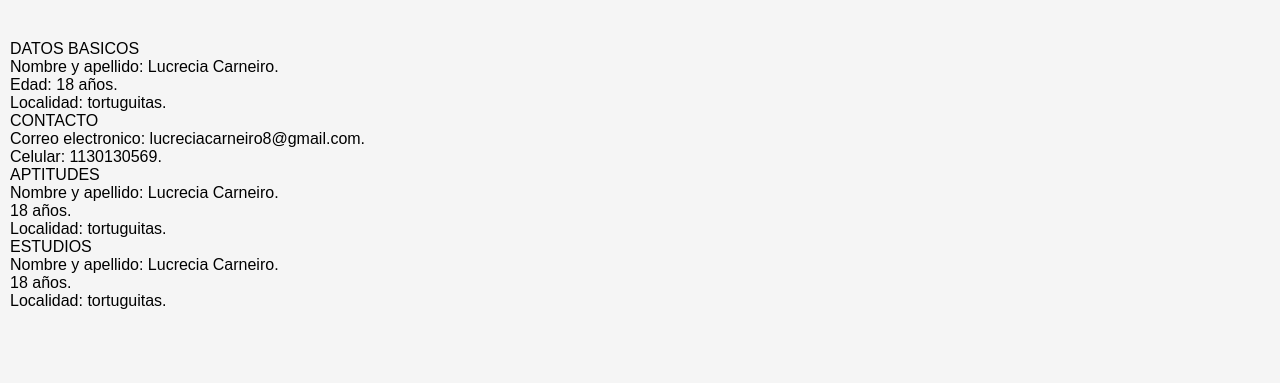
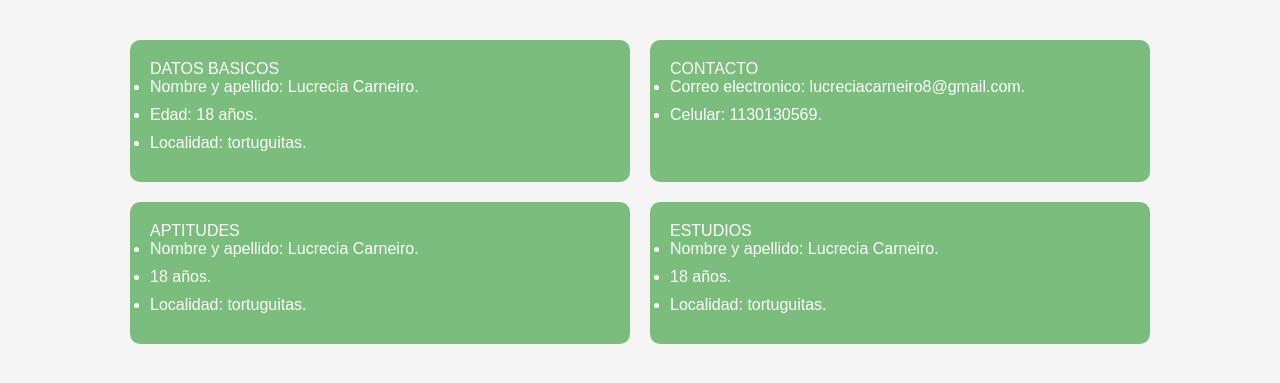
Before and after one commit to lulo000/landing-page, a plain HTML site: page index.html in a window 1280 px wide. Shown: the part 167-550 px from the top of the page. Drawn offline with Linux system fonts and the light colour scheme.

Commit message:
mayoria del css hecho

```diff
--- a/css/styles.css
+++ b/css/styles.css
@@ -31,17 +31,39 @@
 
  }
  header{
-    border-radius: 20px;
-    flex-grow: 1;
-    margin: 0px;
+    width: 100%;
     padding: 40px;
     background-color: rgba(159, 236, 176, 0.493);
     text-align: center;
+    display: flex;
+    justify-content: center;
+    align-items: center;
+    border-radius: 20px;
  }
-/* header{
-    background-color: rgb(138, 138, 80);
-    color: red;
-    text-align: center;
-    width: 100%;
-    height: 100%;
-}  */
+ .contenedor2{
+    display: flex;
+    flex-wrap: wrap;
+    gap: 20px; /* Espacio entre las secciones */
+    justify-content: center;
+ }
+.titulo{
+    justify-content: center;
+    padding: 20px 0; /* Ajusta el padding para darle espacio arriba y abajo */
+    margin-top: 30px; /* Separación por encima del título */
+    margin-bottom: 50px; /* Separación debajo del título */
+    align-self: flex-start;
+}
+  section{
+    width: 500px;  /* Ancho del rectángulo */
+    height: auto; /* Alto del rectángulo */
+    background-color: #7abd7c;
+    color: white;
+    border-radius: 10px;
+    display: flex;
+   flex-direction: column;
+    padding: 20px; /* Espacio dentro del rectángulo */
+  }
+  ul li {
+    margin-bottom: 10px; /* Espacio entre los elementos de la lista */
+    justify-content: center;
+}
--- a/index.html
+++ b/index.html
@@ -11,8 +11,9 @@
      <img src="img/fotop.png" class="foto">
      <header><h1> Informacion CURRICULUM VITAE</h1></header>
     </div>
+<div class="contenedor2">
     <section>
-DATOS BASICOS<br>
+        <div class"titulo"> DATOS BASICOS</div>
         <ul>
             <li>Nombre y apellido: Lucrecia Carneiro.</li>
             <li>Edad: 18 años.</li>
@@ -20,14 +21,14 @@ DATOS BASICOS<br>
         </ul>
     </section>
     <section>
-CONTACTO<br>
+        <div class"titulo">CONTACTO</div>
         <ul>
             <li>Correo electronico: lucreciacarneiro8@gmail.com.</li>
             <li> Celular: 1130130569.</li>
         </ul>
     </section>
     <section>
-APTITUDES<br>
+        <div class"titulo">APTITUDES</div>
         <ul>
             <li>Nombre y apellido: Lucrecia Carneiro.</li>
             <li> 18 años.</li>
@@ -35,12 +36,13 @@ APTITUDES<br>
         </ul>
     </section>
     <section>
-ESTUDIOS<br>
+        <div class"titulo">ESTUDIOS</div>
         <ul>
             <li>Nombre y apellido: Lucrecia Carneiro.</li>
             <li> 18 años.</li>
             <li>Localidad: tortuguitas.</li>
         </ul>
     </section>
+</div>
 </body>
 </html>
```
Lines whose indentation alone changed are shown as unchanged.
